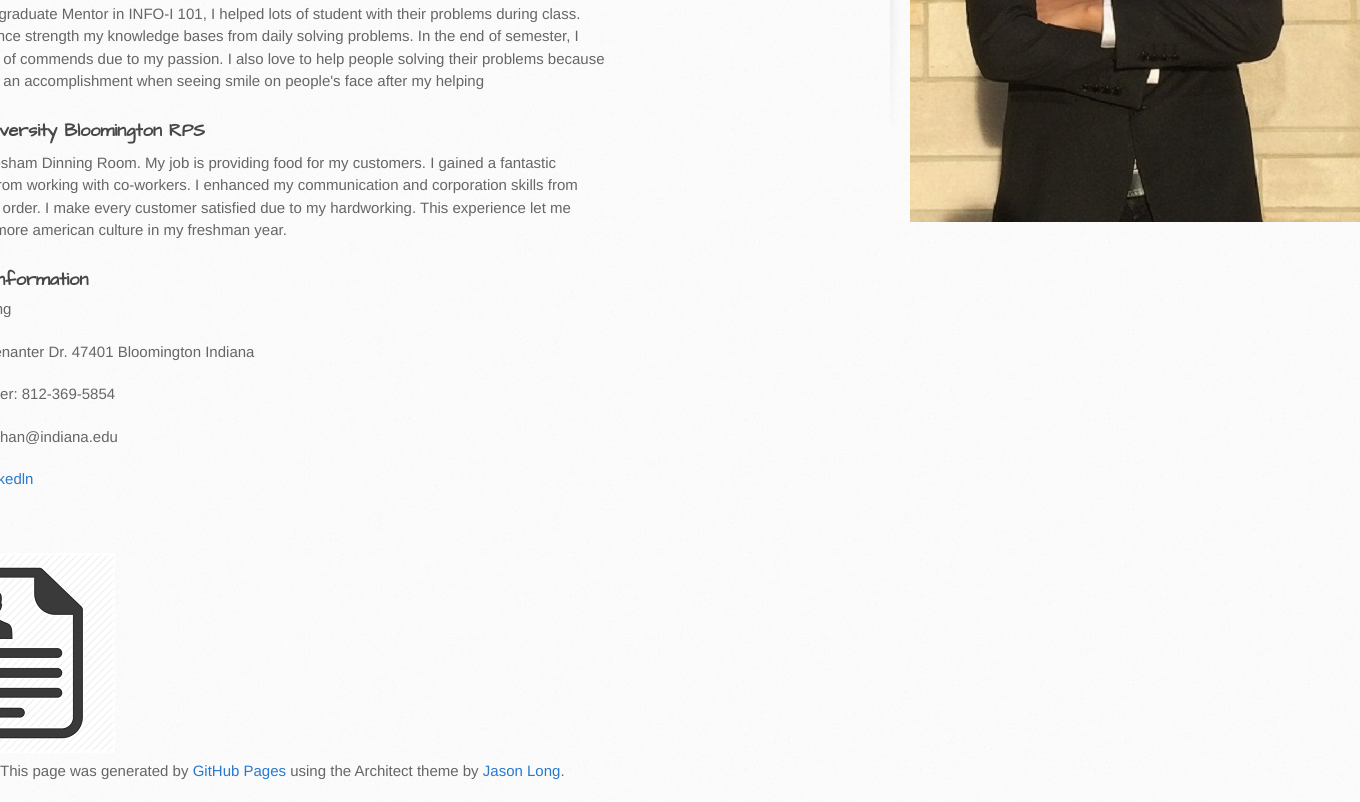
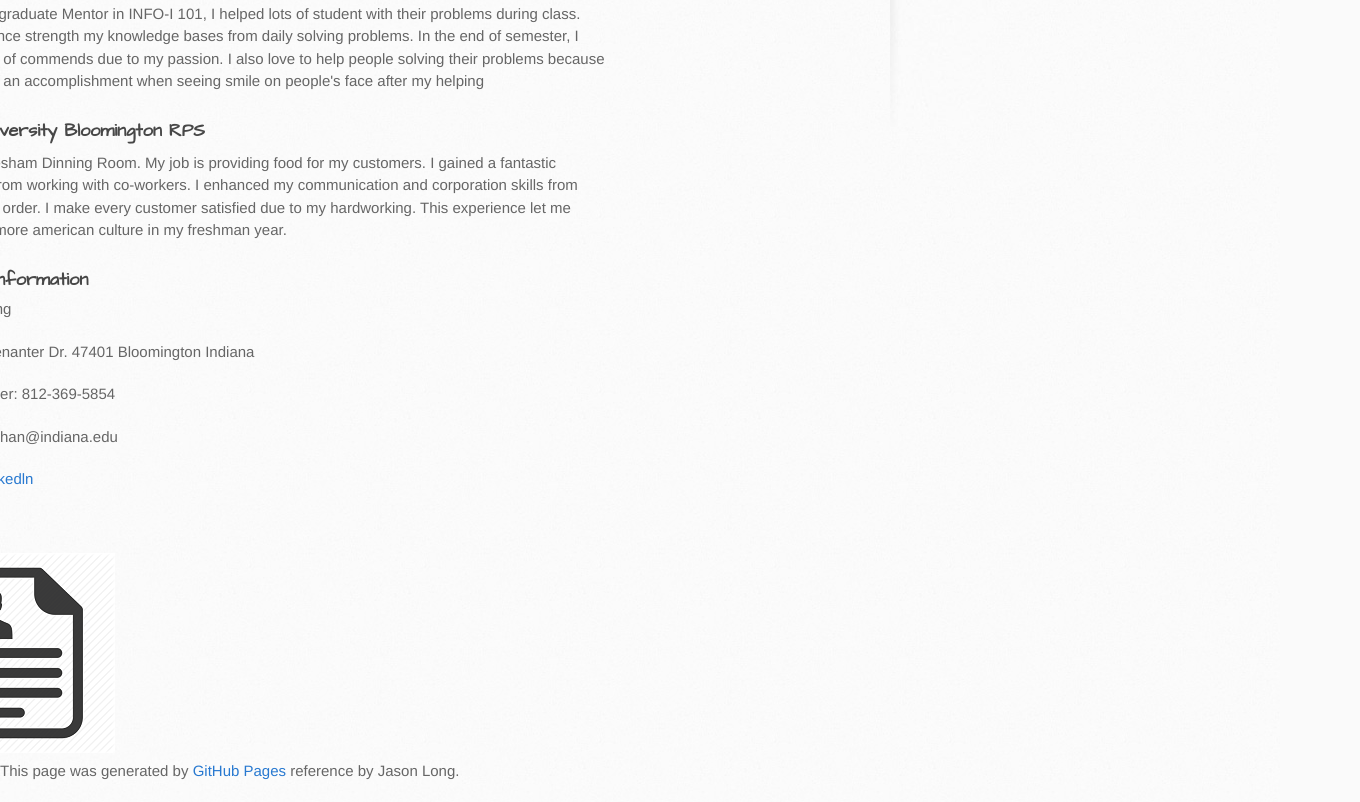
Before and after one commit to Aron1996/Aron1996.github.io, a plain HTML site: page index.html in a window 1280 px wide. Shown: the part 609-1411 px from the top of the page, 1360 px wide, since content can reach past the window. Drawn offline with Linux system fonts and the light colour scheme.

Commit message:
new change

```diff
--- a/index.html
+++ b/index.html
@@ -69,7 +69,7 @@ of semester, I received lots of commends due to my passion. I also love to help
 
       </div>
     </div>
- <p>This page was generated by <a href="https://pages.github.com">GitHub Pages</a> using the Architect theme by <a href="https://twitter.com/jasonlong">Jason Long</a>.</p>
+ <p>This page was generated by <a href="https://pages.github.com">GitHub Pages</a> reference by Jason Long.</p>
 
 </body>
 </html>
```
Also changed, not shown: aron.jpg (deleted).
